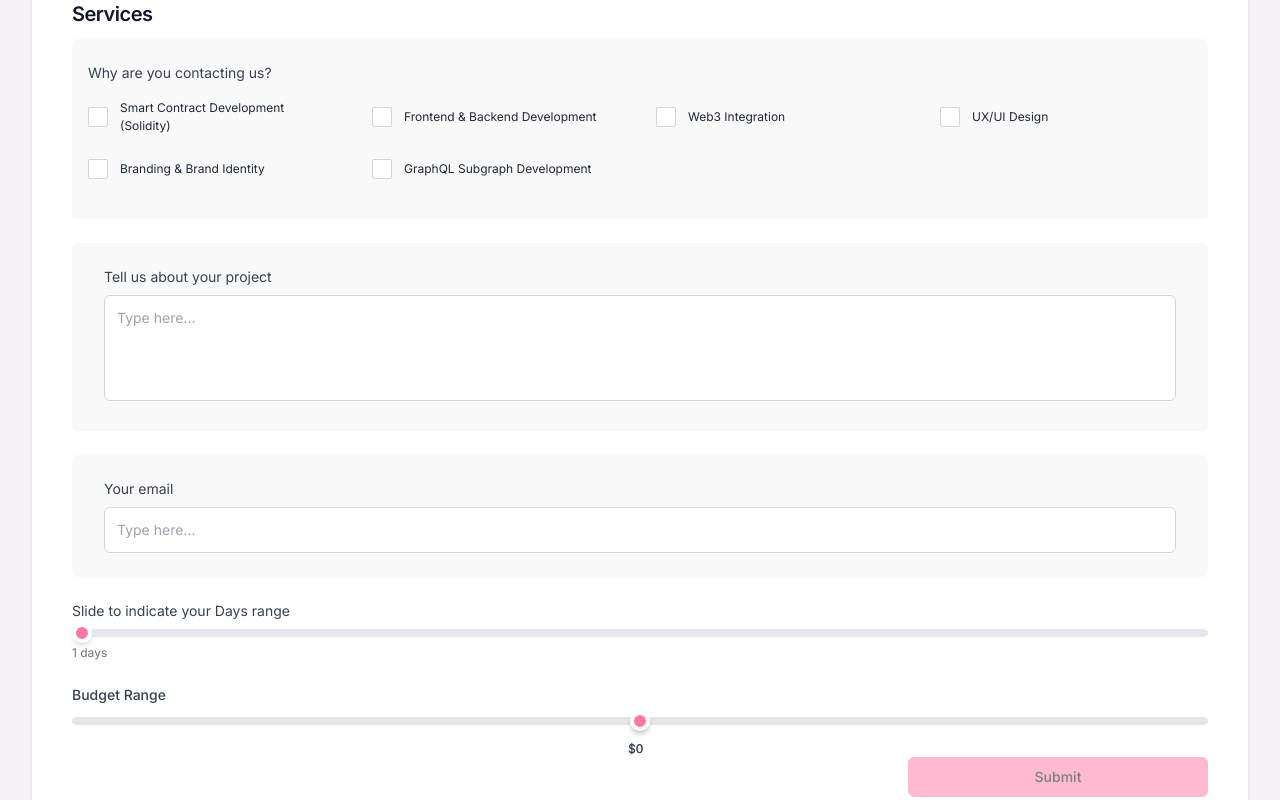
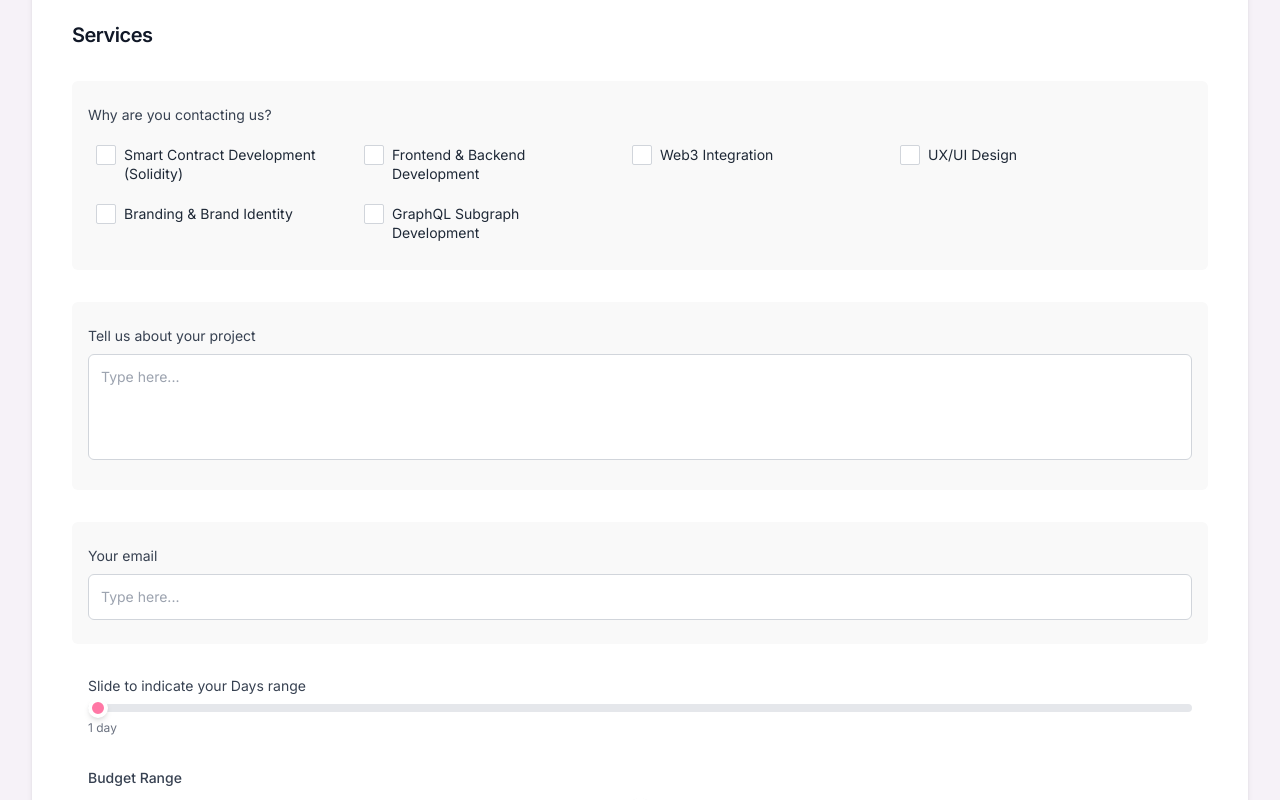
Before and after one commit to JoY-BoY-e/ZaufLab-Figma-Design, a Next.js app: page / in a window 1280 px wide. Shown: the part 1520-2320 px from the top of the page. Built offline with nearby package versions, Linux system fonts and the light colour scheme.

Commit message:
Adjust spacings and design

```diff
--- a/src/components/amount-range-selector.tsx
+++ b/src/components/amount-range-selector.tsx
@@ -19,7 +19,7 @@ const AmountRangeSelector: React.FC<AmountRangeSelectorProps> = ({
   className = '',
 }) => {
   return (
-    <div className={`w-full ${className} py-2`}>
+    <div className={` ${className} py-2`}>
       <div className='relative w-full'>
         <SliderPrimitive.Root
           className='relative flex w-full touch-none select-none items-center'
@@ -40,7 +40,7 @@ const AmountRangeSelector: React.FC<AmountRangeSelectorProps> = ({
                 <SliderPrimitive.Thumb className='transition-all duration-200 ease-in-out relative z-10 block size-4 rounded-full border-4 border-white bg-[#FF77A5] shadow-md focus:outline-none p-[6px]' />
                 <div
                   className='text-gray-700 absolute top-6 text-xs'
-                  style={{ left: `calc(${percent}% - 12px)` }}
+                  style={{ left: `calc(${percent}% - 22px)` }}
                 >
                   ${val}
                 </div>
--- a/src/components/check-box.tsx
+++ b/src/components/check-box.tsx
@@ -17,7 +17,7 @@ const CheckboxBox = React.forwardRef<HTMLInputElement, CheckboxBoxProps>(
 className='peer h-5 w-5 appearance-none rounded-sm border border-gray-300 bg-white checked:bg-white focus:ring-2 focus:ring-[#FF77A5]'
           {...props}
         />
-        <span className='pointer-events-none absolute left-[2px] top-1 hidden size-3 peer-checked:block'>
+        <span className='pointer-events-none absolute left-[2px] top-[2px] hidden size-3 peer-checked:block'>
           <Check className='h-4 w-4 text-[#ce205a]' />
         </span>
 
--- a/src/components/day-slider.tsx
+++ b/src/components/day-slider.tsx
@@ -9,7 +9,7 @@ export default function DaysSlider({
 }) {
   return (
     <SliderPrimitive.Root
-      className="relative flex w-full touch-none select-none items-center"
+      className="relative flex touch-none select-none items-center"
       min={1}
       max={60}
       step={1}
--- a/src/components/development-process-section.tsx
+++ b/src/components/development-process-section.tsx
@@ -1,6 +1,5 @@
 'use client';
 
-import { Trophy } from 'lucide-react';
 import Image from 'next/image';
 
 const steps = [
@@ -55,11 +54,11 @@ export default function DevelopmentProcess() {
       </div>
 
       {/* Top 3 Cards */}
-      <div className="relative grid md:grid-cols-3 gap-6 mb-16">
+      <div className="relative grid md:grid-cols-3 gap-3 md:gap-6 mb-3 md:mb-16">
         {steps.slice(0, 3).map((step, idx) => (
           <div
             key={idx}
-            className="max-w-[320px] relative right-3 z-10 p-6 bg-white rounded-lg shadow-sm border text-left mb-8"
+            className="md:max-w-[320px] relative md:right-3 z-10 p-6 bg-white rounded-lg shadow-sm border text-left md:mb-8"
           >
             <div className="absolute left-1/2 transform -translate-x-1/2 top-full w-[0.2rem] h-12 bg-pink-500 hidden md:block" />
             <h4 className="text-lg font-bold text-pink-700 mb-4">
@@ -95,11 +94,11 @@ export default function DevelopmentProcess() {
       </div>
 
       {/* Bottom 3 Cards */}
-      <div className="grid md:grid-cols-3 gap-6">
+      <div className="grid md:grid-cols-3 gap-3 md:gap-6">
         {steps.slice(3, 6).map((step, idx) => (
           <div
             key={idx}
-            className="max-w-[320px] relative left-3 z-10 p-6 bg-white rounded-lg shadow-sm border text-left"
+            className="md:max-w-[320px] relative md:left-3 z-10 p-6 bg-white rounded-lg shadow-sm border text-left"
           >
             <div className="absolute left-1/2 transform translate-x-10 bottom-full w-[0.2rem] h-10 bg-pink-500 hidden md:block" />
             <h4 className="text-lg font-bold text-pink-700 mb-4">
--- a/src/components/featured-resources-section.tsx
+++ b/src/components/featured-resources-section.tsx
@@ -41,15 +41,28 @@ export default function FeaturedResources() {
       spacing: 20, // optional: reduce spacing a little
     },
     breakpoints: {
+      "(max-width: 1840px)": {
+        slides: {
+          perView: 4, // slightly more than 3
+          spacing: 20,
+        },
+      },
+
+      "(max-width: 1280px)": {
+        slides: {
+          perView: 3.5, // slightly more than 4
+          spacing: 20,
+        },
+      },
       "(max-width: 1024px)": {
         slides: {
-          perView: 3.2,
+          perView: 2.2,
           spacing: 16,
         },
       },
       "(max-width: 640px)": {
         slides: {
-          perView: 1.6,
+          perView: 1.2,
           spacing: 12,
         },
       },
--- a/src/components/services-quote-form.tsx
+++ b/src/components/services-quote-form.tsx
@@ -1,6 +1,6 @@
 "use client";
 import React, { useState } from "react";
-import {Button} from "@/components/ui/button";
+import { Button } from "@/components/ui/button";
 import pricings from "@/data/pricings.json";
 import AmountRangeSelector from "@/components/amount-range-selector";
 import { CheckboxBox } from "@/components/check-box";
@@ -91,9 +91,10 @@ const ServicesQuoteForm: React.FC = () => {
 
   return (
     <form
-  className="flex-[2] space-y-6 rounded-2xl bg-white p-6 shadow-md md:p-10"
+      className="flex-[2] space-y-8 rounded-2xl bg-white p-6 shadow-md md:p-10"
       onSubmit={handleSubmit}
     >
+      {/* Step indicator */}
       <div className="flex items-center justify-center gap-2 text-sm text-gray-700">
         <span className="flex h-6 w-6 items-center justify-center rounded-full border border-gray-300 bg-white text-black">
           1
@@ -106,25 +107,25 @@ const ServicesQuoteForm: React.FC = () => {
         <span className="font-semibold text-[#FF77A5]">Our services</span>
       </div>
 
-  <h2 className="text-xl font-semibold leading-[0.1] text-gray-900">
-    Services
-  </h2>
+      {/* Title */}
+      <h2 className="text-xl font-semibold text-gray-900">Services</h2>
 
-  <div className="rounded-md bg-[#F9F9F9] px-1 py-6">
-    <label className="block px-3 text-sm text-gray-700">
+      {/* Services */}
+      <div className="rounded-md bg-[#F9F9F9] px-4 py-6 space-y-3">
+        <label className="block text-sm text-gray-700">
           Why are you contacting us?
         </label>
-    <div className="flex flex-wrap items-center gap-2 py-2">
+        <div className="flex flex-wrap items-start gap-3 pt-1">
           {SERVICES.map(({ label, key }) => (
             <label
               key={key}
-          className="flex cursor-pointer items-center gap-1 rounded-md px-3 py-2"
+              className="flex cursor-pointer items-start gap-2 rounded-md px-2 py-1"
             >
               <CheckboxBox
                 checked={selectedServices.includes(key)}
                 onChange={() => handleServiceChange(key)}
               />
-          <span className="mx-2 sm:w-[212px] font-satoshi text-[12px] font-normal text-gray-800 leading-[150%] tracking-normal">
+              <span className="sm:w-[212px] text-sm font-normal text-gray-800 leading-snug">
                 {label}
               </span>
             </label>
@@ -132,7 +133,8 @@ const ServicesQuoteForm: React.FC = () => {
         </div>
       </div>
 
-  <div className="space-y-2 rounded-md bg-[#F9F9F9] px-8 py-6">
+      {/* Description */}
+      <div className="space-y-2 rounded-md bg-[#F9F9F9] px-4 py-6">
         <label className="block text-sm text-gray-700">
           Tell us about your project
         </label>
@@ -145,31 +147,35 @@ const ServicesQuoteForm: React.FC = () => {
         />
       </div>
 
-  <div className="space-y-2 rounded-md bg-[#F9F9F9] px-8 py-6">
+      {/* Email */}
+      <div className="space-y-2 rounded-md bg-[#F9F9F9] px-4 py-6">
         <label className="block text-sm text-gray-700">Your email</label>
         <input
           required
           type="email"
-      className="w-full resize-none rounded-md border border-gray-300 bg-white p-3 text-sm text-gray-900 focus:border-[#FF77A5] focus:outline-none"
+          className="w-full rounded-md border border-gray-300 bg-white p-3 text-sm text-gray-900 focus:border-[#FF77A5] focus:outline-none"
           placeholder="Type here..."
           value={email}
           onChange={(e) => setEmail(e.target.value)}
         />
       </div>
 
-  <div className="space-y-2">
+      {/* Days Slider */}
+      <div className="mx-auto w-[calc(100%-2rem)] space-y-2">
         <label className="block text-sm text-gray-700">
           Slide to indicate your Days range
         </label>
         <DaysSlider days={days} setDays={setDays} />
-    <div className="text-gray-500 text-xs">{days} days</div>
+        <div className="text-xs text-gray-500">
+          {days} day{days > 1 ? "s" : ""}
+        </div>
       </div>
 
-  <div className="space-y-1">
-    <label className="text-gray-700 block text-sm font-medium">
+      {/* Budget Range */}
+      <div className="mx-auto w-[calc(100%-2rem)] space-y-2">
+        <label className="block text-sm text-gray-700 font-medium">
           Budget Range
         </label>
-    <div className="relative">
         <AmountRangeSelector
           value={[min, max]}
           min={min - 400}
@@ -177,21 +183,18 @@ const ServicesQuoteForm: React.FC = () => {
           step={100}
         />
       </div>
-  </div>
 
-  <div className="flex justify-end">
+      {/* Submit */}
+      <div className="flex justify-end pt-4">
         <Button
-      className="w-full sm:w-[200px] md:w-[300px] text-black border border-[#FF77A5] bg-[#FF77A5] hover:text-white hover:bg-[#ff6699]"
+          className=" w-[calc(100%-2rem)] sm:w-[200px] md:w-[300px] text-black border border-[#FF77A5] bg-[#FF77A5] hover:text-white hover:bg-[#ff6699]"
           type="submit"
-      disabled={
-        selectedServices.length === 0 || days === 0 || email === ""
-      }
+          disabled={selectedServices.length === 0 || days === 0 || email === ""}
         >
           Submit
         </Button>
       </div>
     </form>
-
   );
 };
 
--- a/src/components/testimonials-section.tsx
+++ b/src/components/testimonials-section.tsx
@@ -1,7 +1,6 @@
 "use client";
 
 import { useState } from "react";
-import { Card, CardContent } from "@/components/ui/card";
 import Image from "next/image";
 import { ChevronLeft, ChevronRight } from "lucide-react";
 
```
Lines whose indentation alone changed are shown as unchanged.
